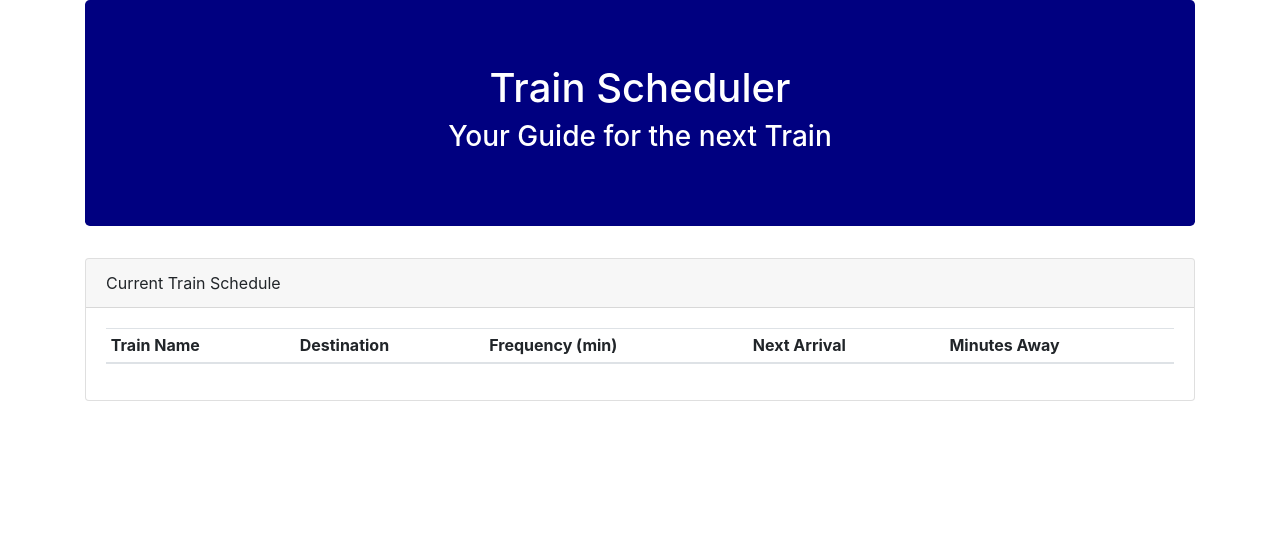
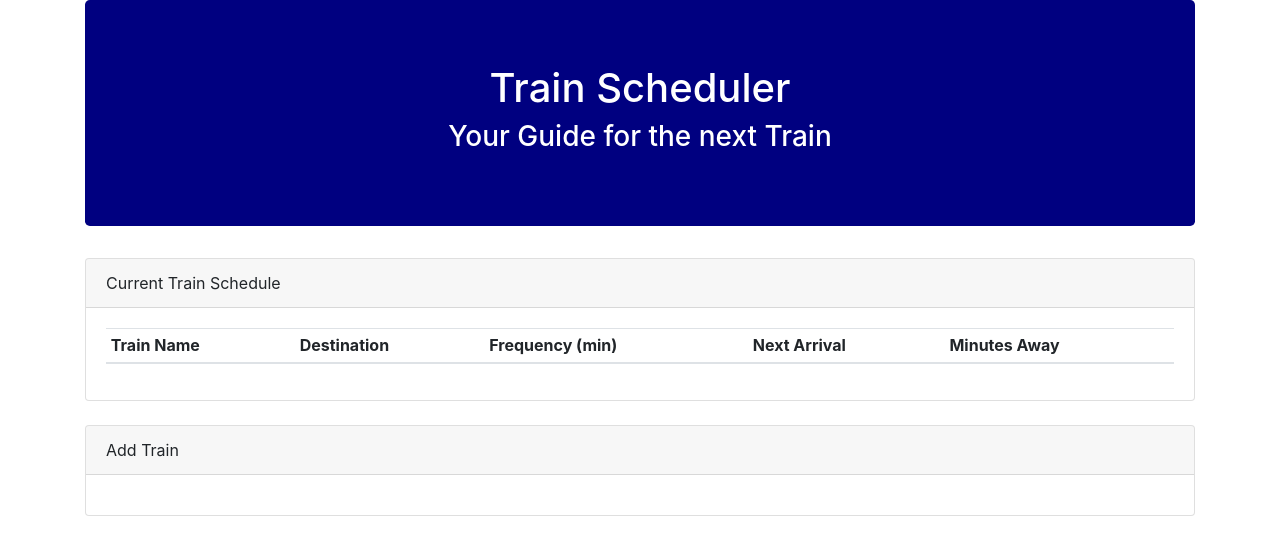
Before and after one commit to neverage84/TrainScheduler, a plain HTML site: page index.html in a window 1280 px wide. Drawn offline with nearby package versions, Linux system fonts and the light colour scheme.

Commit message:
Header for Add train section

```diff
--- a/index.html
+++ b/index.html
@@ -63,6 +63,18 @@
         </div>
     </div>
 
+    <div class="row">
+        <div class="col-md-12">
+            <!--Add Train-->
+            <div class="card mb-4">
+                <div class="card-header">Add Train</div>
+                <div class="card-body">
+                    <!--Entry Form-->
+                </div>
+            </div>
+        </div>
+    </div>
+
 
 
 
```
